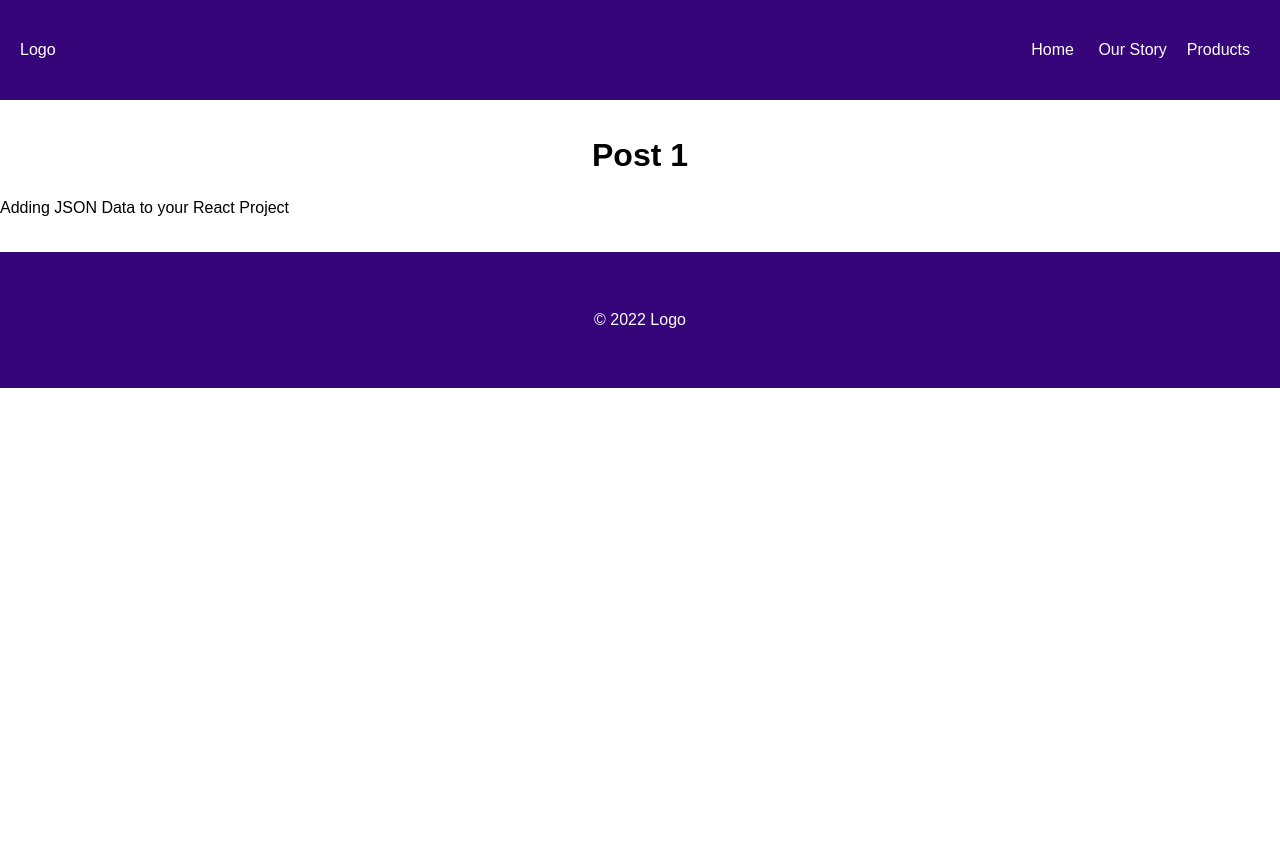
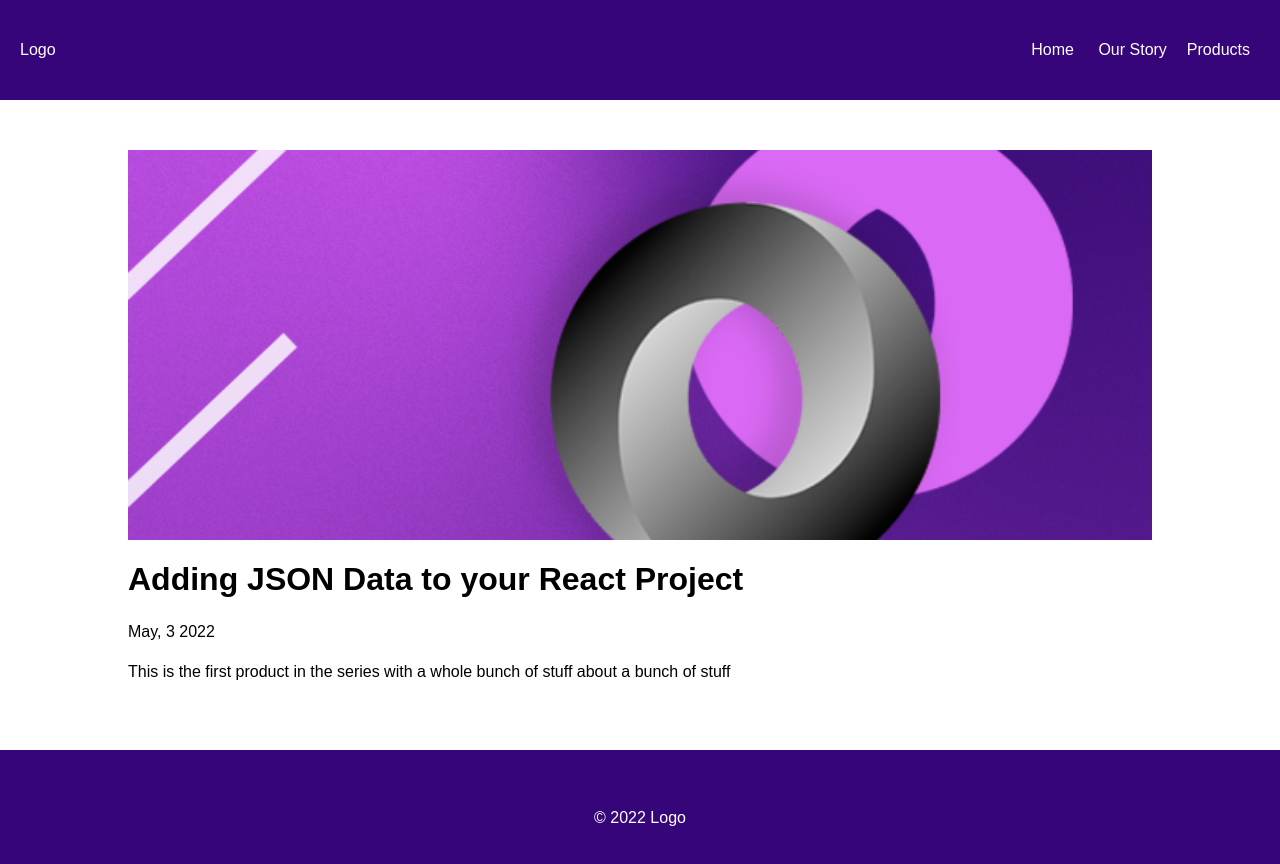
Before and after one commit to highsmithcodes/dev-tutorials, a React (Create React App) app: page /product/1 in a window 1280 px wide. Shown: the top 864 px of the page. Before the commit the page ends 800 px from the top, so only its background shows below. Built offline with nearby package versions, Linux system fonts and the light colour scheme.

Commit message:
fix build complications

```diff
--- a/src/App.scss
+++ b/src/App.scss
@@ -345,6 +345,28 @@ button{
 }
 /* END Product List Detail */
 
+/* Product Detail Page */
+.single{
+  padding:50px 0;
+  .single-image{
+    text-align: center;
+    img{
+      max-width: 100%;
+      width: 100%;
+      max-height: 390px;
+      position: relative;
+      object-fit: cover;
+      vertical-align: middle;
+    }
+  }
+  .single-content{
+    h1{
+      text-align: left;
+    }
+  }
+}
+/* End Product Detail Page */
+
 /* Footer */
 .footer{
   background-color: $main-purple;
--- a/src/components/Layout.js
+++ b/src/components/Layout.js
@@ -5,16 +5,11 @@ import { Outlet } from 'react-router-dom';
 
 
 const Layout = () => {
-    const style = ({ isActive }) => ({
-      fontWeight: isActive ? 'bold' : 'normal',
-    });
 
     return (
       <>
         <NavBar />
-            <main style={{ padding: '1rem 0' }}>
             <Outlet />
-            </main>
         <Footer />
       </>
     );
--- a/src/routes/Home.js
+++ b/src/routes/Home.js
@@ -1,5 +1,5 @@
 import React from 'react';
-import {Link, NavLink} from 'react-router-dom';
+import {Link} from 'react-router-dom';
 import posts from '../db.json';
 import about from '../images/about-picture.png';
 
--- a/src/routes/Single.js
+++ b/src/routes/Single.js
@@ -1,5 +1,5 @@
 import React from 'react'
-import {Link, useParams} from 'react-router-dom';
+import {useParams} from 'react-router-dom';
 import posts from '../db.json';
 
 
@@ -10,8 +10,21 @@ function Single() {
   console.log(thisProduct)
   return (
     <>
-      <h1>Post {params.id}</h1>
-      <p>{thisProduct.title}</p>
+      <div className='container single'>
+
+        <div className='single-image'>
+          <img src={`.${thisProduct.image}`} alt={thisProduct.title} />
+        </div>
+
+        <div className='single-content'>
+          <h1>{thisProduct.title}</h1>
+          <div className='single-meta'>
+            <p>{thisProduct.date_added}</p>
+          </div>
+          <p>{thisProduct.description}</p>
+        </div>
+
+      </div>
     </>
 
   );
```
